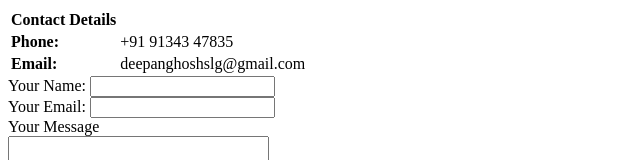
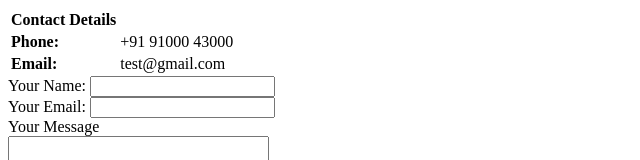
Before and after one commit to dgdeepon/test, a plain HTML site: page contact.html in a window 1280 px wide. Shown: the top 160 px of the page, without its empty margins (0-640 px from the left). Drawn offline with Linux system fonts and the light colour scheme.

Commit message:
contact update

```diff
--- a/contact.html
+++ b/contact.html
@@ -16,18 +16,18 @@
         <tbody>
             <tr>
                 <td><strong>Phone:</strong></td>
-                <td>+91 91343 47835</td>
+                <td>+91 91000 43000</td>
             </tr>
             <tr>
                 <td><strong>Email:</strong></td>
-                <td>deepanghoshslg@gmail.com</td>
+                <td>test@gmail.com</td>
             </tr>
         </tbody>
         <tfoot>
 
         </tfoot>
     </table>
-<form action="mailto:deepanghoshslg@gmail.com" method="post" enctype="text/plain">
+<form action="mailto:test@gmail.com" method="post" enctype="text/plain">
     <label>Your Name:</label>
     <input type="text" name="YourName"><br>
     <label>Your Email:</label>
```
